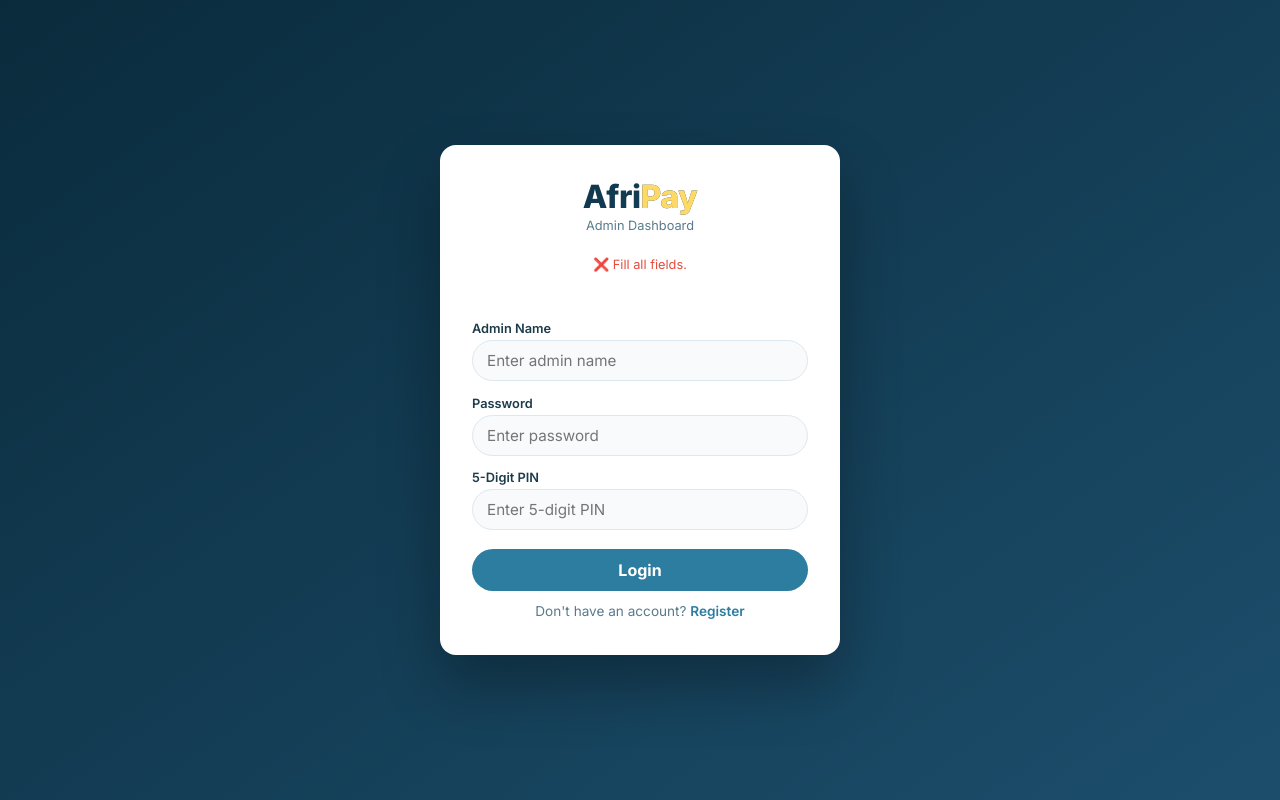
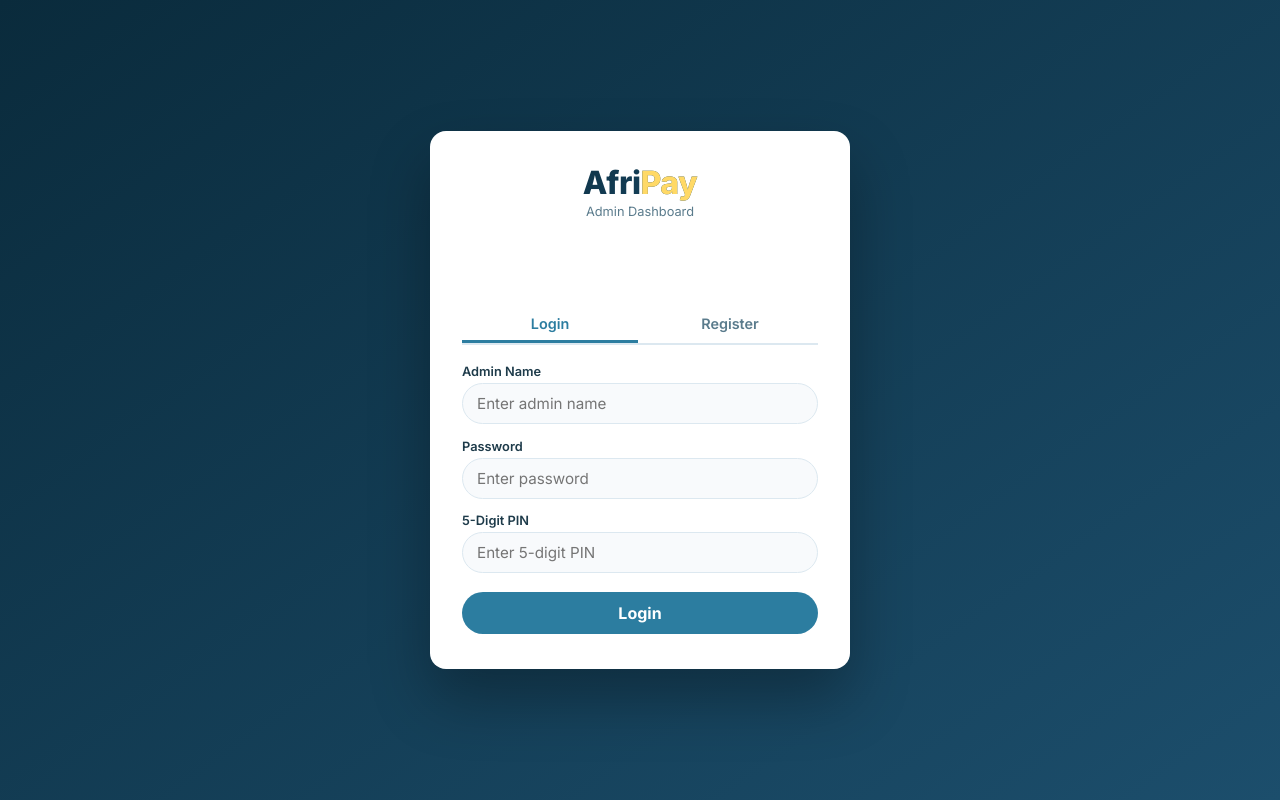
Before and after one commit to AmineJalloh-io/AfriPay-D-B, a plain HTML site: page index.html in a window 1280 px wide. Both pictures are taken after a click on the button "Login". Drawn offline with Linux system fonts and the light colour scheme.

Commit message:
Update index.html

```diff
--- a/index.html
+++ b/index.html
@@ -86,7 +86,7 @@
             background: white;
             border-radius: var(--radius);
             padding: 2rem 2rem 2.2rem;
-            max-width: 400px;
+            max-width: 420px;
             width: 100%;
             box-shadow: 0 30px 60px rgba(0, 0, 0, 0.3);
         }
@@ -180,6 +180,40 @@
             text-align: center;
             margin-bottom: 0.6rem;
             min-height: 1.4rem;
+        }
+        .tab-row {
+            display: flex;
+            gap: 4px;
+            margin-bottom: 1.2rem;
+            border-bottom: 2px solid var(--border-color);
+        }
+        .tab-row .tab-btn {
+            flex: 1;
+            padding: 8px 0;
+            background: transparent;
+            font-weight: 600;
+            font-size: 0.9rem;
+            color: var(--text-secondary);
+            border-bottom: 3px solid transparent;
+            transition: var(--transition);
+        }
+        .tab-row .tab-btn.active {
+            color: var(--accent);
+            border-bottom-color: var(--accent);
+        }
+        .tab-row .tab-btn:hover {
+            color: var(--text-primary);
+        }
+        .form-panel {
+            display: none;
+        }
+        .form-panel.active {
+            display: block;
+            animation: fadeUp 0.3s ease;
+        }
+        @keyframes fadeUp {
+            from { opacity: 0; transform: translateY(8px); }
+            to { opacity: 1; transform: translateY(0); }
         }
 
         /* ============================================================
@@ -953,7 +987,15 @@
             </div>
             <div id="loginAuthError" class="auth-error"></div>
             <div id="loginAuthSuccess" class="auth-success"></div>
-            <div id="loginFields">
+
+            <!-- Tabs -->
+            <div class="tab-row">
+                <button class="tab-btn" data-tab="loginTab">Login</button>
+                <button class="tab-btn active" data-tab="registerTab">Register</button>
+            </div>
+
+            <!-- Login Panel -->
+            <div class="form-panel" id="loginTab">
                 <div class="input-group">
                     <label>Admin Name</label>
                     <input type="text" id="loginName" placeholder="Enter admin name" />
@@ -962,16 +1004,15 @@
                     <label>Password</label>
                     <input type="password" id="loginPassword" placeholder="Enter password" />
                 </div>
-                <div class="input-group" id="loginPinGroup" style="display:none;">
+                <div class="input-group">
                     <label>5-Digit PIN</label>
                     <input type="password" id="loginPin" placeholder="Enter 5-digit PIN" maxlength="5" inputmode="numeric" />
                 </div>
                 <button class="login-btn" id="loginActionBtn">Login</button>
-                <div class="auth-toggle">
-                    <span id="authToggleText">Don't have an account? <a id="authToggleLink">Register</a></span>
-                </div>
             </div>
-            <div id="registerFields" style="display:none;">
+
+            <!-- Register Panel -->
+            <div class="form-panel active" id="registerTab">
                 <div class="input-group">
                     <label>Admin Name *</label>
                     <input type="text" id="regName" placeholder="Choose a name" />
@@ -988,9 +1029,9 @@
                     <label>5-Digit PIN *</label>
                     <input type="password" id="regPin" placeholder="Enter 5-digit PIN" maxlength="5" inputmode="numeric" />
                 </div>
-                <button class="login-btn" id="registerActionBtn">Register</button>
-                <div class="auth-toggle">
-                    <span>Already have an account? <a id="authToggleLinkBack">Login</a></span>
+                <button class="login-btn" id="registerActionBtn">Register Admin</button>
+                <div style="text-align:center;margin-top:8px;font-size:0.75rem;color:var(--text-secondary);">
+                    <i class="fas fa-info-circle"></i> No admin account yet? Register now.
                 </div>
             </div>
         </div>
@@ -2058,25 +2099,6 @@
         // ============================================================
         // AUTH UI
         // ============================================================
-        function showLogin() {
-            $('loginFields').style.display = 'block';
-            $('registerFields').style.display = 'none';
-            $('loginPinGroup').style.display = 'block';
-            $('authToggleText').innerHTML = `Don't have an account? <a id="authToggleLink">Register</a>`;
-            $('loginActionBtn').textContent = 'Login';
-            $('loginAuthError').textContent = '';
-            $('loginAuthSuccess').textContent = '';
-            document.getElementById('authToggleLink')?.addEventListener('click', showRegister);
-        }
-
-        function showRegister() {
-            $('loginFields').style.display = 'none';
-            $('registerFields').style.display = 'block';
-            $('loginAuthError').textContent = '';
-            $('loginAuthSuccess').textContent = '';
-            document.getElementById('authToggleLinkBack')?.addEventListener('click', showLogin);
-        }
-
         function showApp() {
             $('loginScreen').style.display = 'none';
             $('app').style.display = 'flex';
@@ -2098,31 +2120,52 @@
             currentAdmin = null;
             $('app').style.display = 'none';
             $('loginScreen').style.display = 'flex';
-            showLogin();
+            // Switch to register tab by default
+            switchTab('registerTab');
             showToast('Logged out.', 1500);
         }
 
         // ============================================================
+        // TAB SWITCHING
+        // ============================================================
+        function switchTab(tabId) {
+            $$('.tab-btn').forEach(b => b.classList.remove('active'));
+            document.querySelector(`.tab-btn[data-tab="${tabId}"]`)?.classList.add('active');
+            $$('.form-panel').forEach(p => p.classList.remove('active'));
+            const panel = $(tabId);
+            if (panel) panel.classList.add('active');
+            // Clear errors
+            $('loginAuthError').textContent = '';
+            $('loginAuthSuccess').textContent = '';
+        }
+
+        // ============================================================
         // INIT AUTH
         // ============================================================
         function initAuth() {
-            if (isAdminLoggedIn()) {
-                const admin = getAdmin();
-                if (admin) {
-                    currentAdmin = admin;
-                    showApp();
-                    return;
-                } else {
-                    setAdminLoggedIn(false);
-                }
-            }
-            showLogin();
+            // If admin exists and is logged in, go to app
+            if (isAdminLoggedIn() && getAdmin()) {
+                showApp();
+                return;
+            }
+            // Otherwise show login screen with register tab active
+            $('loginScreen').style.display = 'flex';
+            $('app').style.display = 'none';
+            switchTab('registerTab');
         }
 
         // ============================================================
         // EVENT BINDING
         // ============================================================
         function bindEvents() {
+            // Tab switching
+            $$('.tab-btn').forEach(btn => {
+                btn.addEventListener('click', () => {
+                    const tab = btn.dataset.tab;
+                    if (tab) switchTab(tab);
+                });
+            });
+
             // Login
             $('loginActionBtn').addEventListener('click', () => {
                 const name = $('loginName').value.trim();
@@ -2149,22 +2192,27 @@
                 if (registerAdmin(name, password, confirm, pin)) {
                     $('loginAuthError').textContent = '';
                     $('loginAuthSuccess').textContent = '✅ Admin registered! Please login.';
-                    setTimeout(() => { showLogin();
-                        $('loginAuthSuccess').textContent = ''; }, 1200);
+                    // Switch to login tab after short delay
+                    setTimeout(() => {
+                        switchTab('loginTab');
+                        $('loginAuthSuccess').textContent = '';
+                    }, 1500);
                 } else {
                     $('loginAuthError').textContent = '❌ Registration failed.';
                 }
             });
 
-            // Enter key
-            $('loginName').addEventListener('keydown', e => { if (e.key === 'Enter') $('loginActionBtn').click(); });
-            $('loginPassword').addEventListener('keydown', e => { if (e.key === 'Enter') $('loginActionBtn').click(); });
-            $('loginPin').addEventListener('keydown', e => { if (e.key === 'Enter') $('loginActionBtn').click(); });
-            $('regName').addEventListener('keydown', e => { if (e.key === 'Enter') $('registerActionBtn').click(); });
-            $('regPassword').addEventListener('keydown', e => { if (e.key === 'Enter') $('registerActionBtn').click(); });
-            $('regConfirmPassword').addEventListener('keydown', e => { if (e.key === 'Enter') $('registerActionBtn')
-                    .click(); });
-            $('regPin').addEventListener('keydown', e => { if (e.key === 'Enter') $('registerActionBtn').click(); });
+            // Enter key support
+            const loginFields = ['loginName', 'loginPassword', 'loginPin'];
+            loginFields.forEach(id => {
+                $(id)?.addEventListener('keydown', e => { if (e.key === 'Enter') $('loginActionBtn')
+                        .click(); });
+            });
+            const regFields = ['regName', 'regPassword', 'regConfirmPassword', 'regPin'];
+            regFields.forEach(id => {
+                $(id)?.addEventListener('keydown', e => { if (e.key === 'Enter') $('registerActionBtn')
+                        .click(); });
+            });
 
             // Sidebar nav
             $$('.nav-item').forEach(item => {
```
